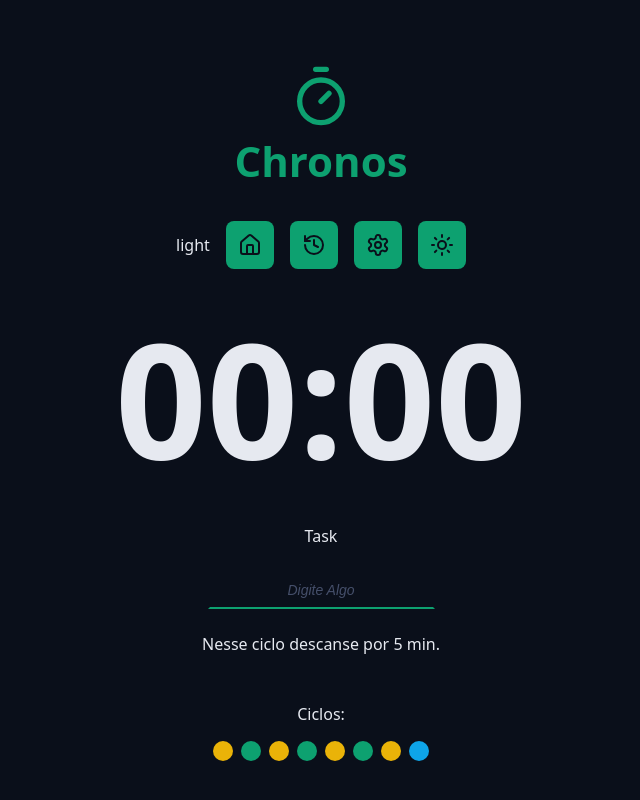
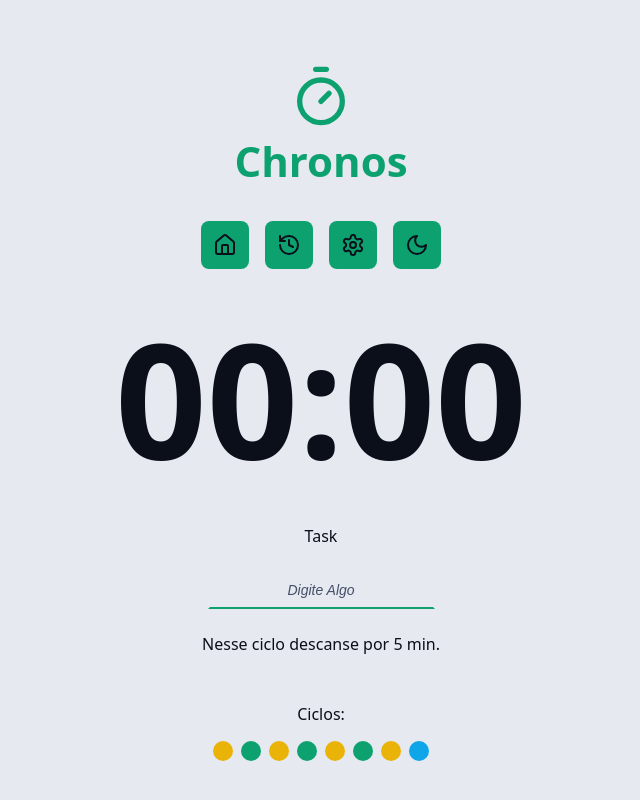
Before and after one commit to mvinicius0/chronos-pomodoro, a React (Vite) app: page / in a window 1280 px wide. Both pictures are taken after a click on the link 760 px from the left and 245 px from the top of the page. Shown: the top 800 px of the page, without its empty margins (319-959 px from the left). Built offline with nearby package versions, Linux system fonts and the light colour scheme.

Commit message:
Refactor Menu component to implement theme persistence and toggle functionality

```diff
--- a/src/components/Menu/index.tsx
+++ b/src/components/Menu/index.tsx
@@ -1,11 +1,26 @@
-import { HistoryIcon, HouseIcon, SettingsIcon, SunIcon } from 'lucide-react';
+import {
+  HistoryIcon,
+  HouseIcon,
+  MoonIcon,
+  SettingsIcon,
+  SunIcon,
+} from 'lucide-react';
 import styles from './styles.module.css';
-import { useState } from 'react';
+import { useState, useEffect } from 'react';
 
 type AvailableThems = 'dark' | 'light';
 
 export function Menu() {
-  const [theme, setTheme] = useState<AvailableThems>('dark');
+  const [theme, setTheme] = useState<AvailableThems>(() => {
+    const storageTheme =
+      (localStorage.getItem('theme') as AvailableThems) || 'dark';
+    return storageTheme;
+  });
+
+  const nextThemeIcon = {
+    dark: <SunIcon />,
+    light: <MoonIcon />,
+  };
 
   function handleThemeChange(
     event: React.MouseEvent<HTMLAnchorElement, MouseEvent>,
@@ -16,13 +31,15 @@ export function Menu() {
       const nextTheme = prevTheme === 'dark' ? 'light' : 'dark';
       return nextTheme;
     });
+  }
 
+  useEffect(() => {
     document.documentElement.setAttribute('data-theme', theme);
-  }
+    localStorage.setItem('theme', theme);
+  }, [theme]);
 
   return (
     <nav className={styles.menu}>
-      <p>{theme}</p>
       <a
         className={styles.menuLink}
         href='#'
@@ -57,7 +74,7 @@ export function Menu() {
         title='Alterar tema para claro ou escuro'
         onClick={handleThemeChange}
       >
-        <SunIcon />
+        {nextThemeIcon[theme]}
       </a>
     </nav>
   );
```
